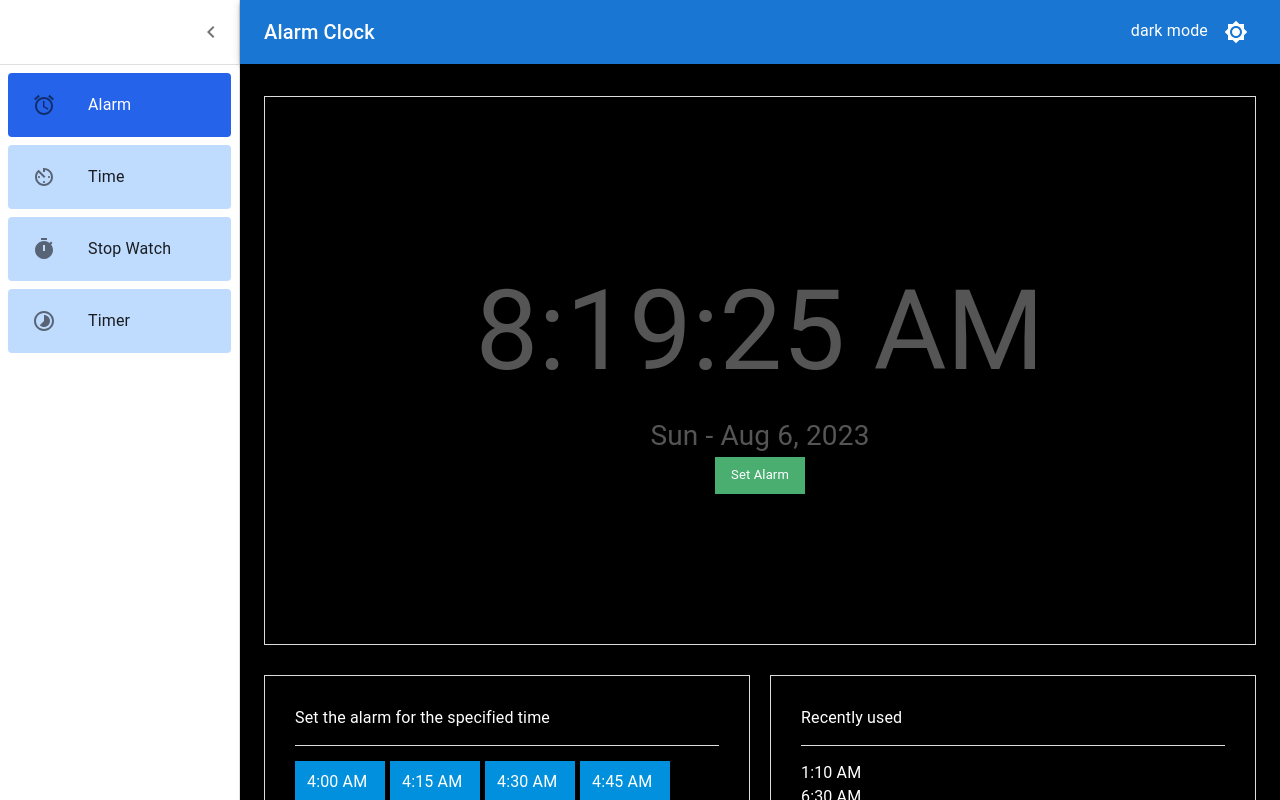
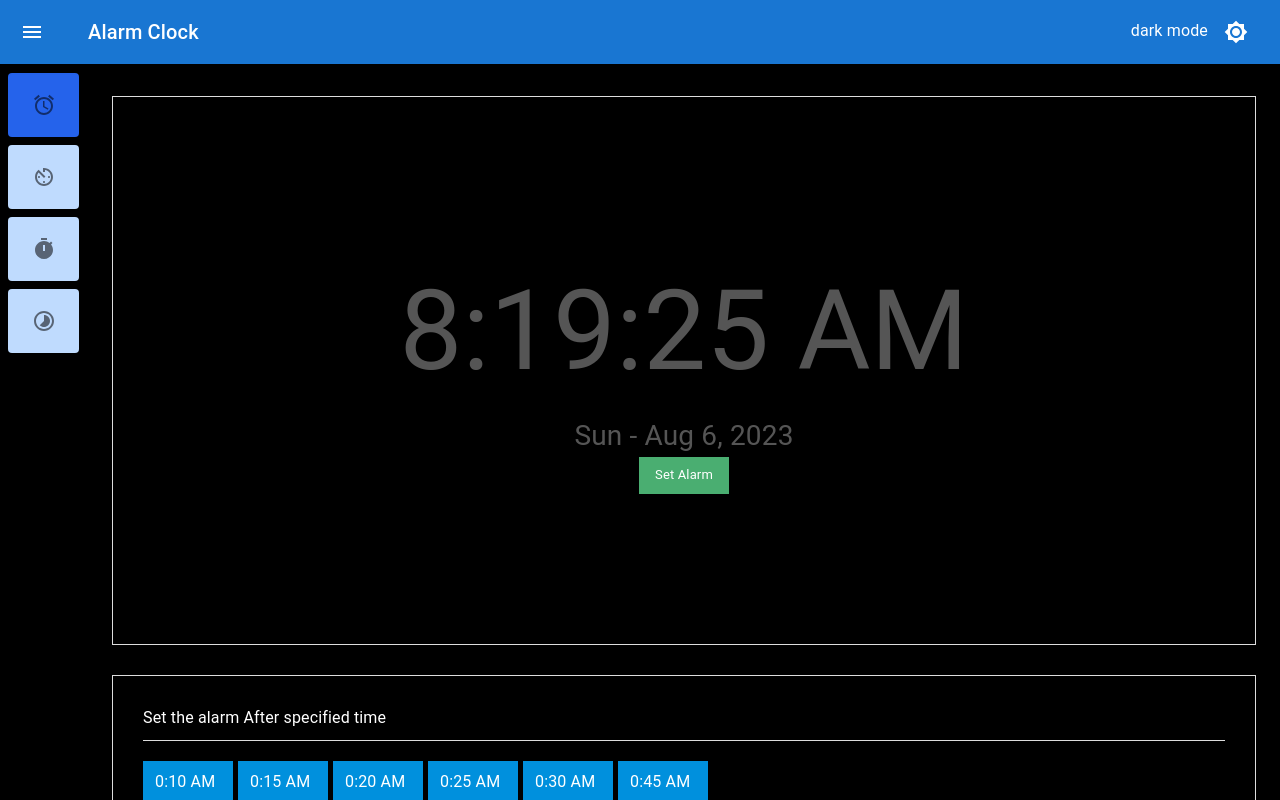
Before and after one commit to ayushivivek/alram, a Next.js app: page / in a window 1280 px wide. Built offline with nearby package versions, Linux system fonts and the light colour scheme.

Commit message:
Fix new changes

```diff
--- a/components/layout.js
+++ b/components/layout.js
@@ -51,6 +51,7 @@ const Drawer = styled(MuiDrawer, {
   "& .MuiDrawer-paper": {
     position: "relative",
     whiteSpace: "nowrap",
+    minHeight: "100vh",
     width: drawerWidth,
     transition: theme.transitions.create("width", {
       easing: theme.transitions.easing.sharp,
@@ -73,7 +74,7 @@ const Drawer = styled(MuiDrawer, {
 
 export default function Layout({ children, toggleTheme, mode }) {
   const timeZones = moment1.tz.names();
-  const [open, setOpen] = React.useState(true);
+  const [open, setOpen] = React.useState(false);
   const toggleDrawer = () => {
     setOpen(!open);
   };
@@ -85,6 +86,7 @@ export default function Layout({ children, toggleTheme, mode }) {
     localStorage.setItem("resentTime", JSON.stringify(resentTime));
   }, []);
 
+  console.log(typeof window !== "undefined" && window.innerWidth);
   return (
     <div
       className="min-h-screen flex flex-col"
--- a/pages/_app.js
+++ b/pages/_app.js
@@ -14,7 +14,7 @@ function MyApp({ Component, pageProps }) {
     setTheme(theme === themes.dark ? themes.light : themes.dark);
   };
   return (
-    <ThemeContext.Provider value={theme}>
+    <ThemeContext.Provider value={theme} className="w-full">
       <Layout toggleTheme={toggleTheme} mode={theme}>
         <Component {...pageProps} />
       </Layout>
--- a/pages/index.js
+++ b/pages/index.js
@@ -5,7 +5,7 @@ import Box from "@mui/material/Box";
 import Modal from "@mui/material/Modal";
 import MenuItem from "@mui/material/MenuItem";
 import Select from "@mui/material/Select";
-import { hour, min, tunes, quick, quickset } from "../uttils";
+import { hour, min, tunes, quick, quicksetAfter } from "../uttils";
 import InputLabel from "@mui/material/InputLabel";
 import TextField from "@mui/material/TextField";
 import { Button } from "@mui/material";
@@ -82,6 +82,12 @@ const AlarmClockPage = () => {
     localStorage.setItem("alarm", alarmTime);
     alert(`Alarm set for ${alarmTime}`);
   };
+
+  const setAlarmAftertime = (time) => {
+    const futureTime = moment().add(time, "minutes").format("h:mm A");
+    console.log(futureTime);
+    localStorage.setItem("alarm", futureTime);
+  };
   return (
     <div>
       <ReactPlayer
@@ -117,6 +123,21 @@ const AlarmClockPage = () => {
           </button>
         </div>
       )}
+      <div className="whiteTimeBoxxx">
+        <div className="panelHeadingxx">Set the alarm After specified time</div>
+        <div style={{ marginTop: "20px" }}>
+          {Object.keys(quicksetAfter).map((item, index) => (
+            <p
+              className="alermBtn"
+              style={{ cursor: "pointer" }}
+              key={index}
+              onClick={() => setAlarmAftertime(item)}
+            >
+              {quicksetAfter[item]}
+            </p>
+          ))}
+        </div>
+      </div>
 
       <div className="mainWrapper">
         <div className="whiteTimeBoxTwo">
--- a/pages/timer.js
+++ b/pages/timer.js
@@ -15,6 +15,11 @@ const TimePage = () => {
   const ll = JSON.parse(
     typeof window !== "undefined" && localStorage.getItem("resentTime")
   );
+
+  const add = JSON.parse(
+    typeof window !== "undefined" && localStorage.getItem("add")
+  );
+
   const [value, setValue] = useState("Runasstopwatch");
   const [timer, setTimer] = useState(0);
   const [isActive, setIsActive] = useState(false);
@@ -25,7 +30,6 @@ const TimePage = () => {
   const [mi, setmin] = useState("0");
   const [sec, setsec] = useState("0");
   const [open, setOpen] = useState(false);
-
   useEffect(() => {
     const timer = setInterval(() => {
       if (isActive) {
@@ -96,6 +100,7 @@ const TimePage = () => {
       setTime(moment.duration(alarmTime));
     }
     setOpen(false);
+    localStorage.setItem("add", true);
   };
 
   const handleQuick = (time) => {
@@ -105,8 +110,6 @@ const TimePage = () => {
     setOption(true);
     localStorage.setItem("resentTime", JSON.stringify([...ll, time]));
   };
-
-  console.log(ll);
   return (
     <>
       <div className="whiteTimeBox">
@@ -116,6 +119,7 @@ const TimePage = () => {
           <h2 className="timeHeading">{formatTimeCount()}</h2>
         )}
         <div>
+          {add ? (
             <button
               className="btnEdit"
               type="button"
@@ -123,6 +127,15 @@ const TimePage = () => {
             >
               Edit
             </button>
+          ) : (
+            <button
+              className="btnEdit"
+              type="button"
+              onClick={() => setOpen(true)}
+            >
+              Add
+            </button>
+          )}
           {!isActive ? (
             <button className="btnAlarm" type="button" onClick={handleStart}>
               Start
--- a/styles/globals.css
+++ b/styles/globals.css
@@ -1,12 +1,21 @@
 @import "tailwindcss/base";
 @import "tailwindcss/components";
 @import "tailwindcss/utilities";
+@import url("https://fonts.googleapis.com/css2?family=Open+Sans:wght@300;400;500;600&display=swap");
 
 body {
   background-color: #f0f0f0 !important;
-  display: flex;
+  font-family: "Open Sans", sans-serif;
 }
-
+.dark .MuiPaper-root.MuiPaper-elevation {
+  background-color: #000;
+}
+.dark header.MuiPaper-root.MuiPaper-elevation {
+  background-color: #1976d2;
+}
+.dark .MuiButtonBase-root.MuiIconButton-root {
+  color: #fff;
+}
 .whiteTimeBox {
   margin-bottom: 30px;
   box-shadow: none;
@@ -301,3 +310,20 @@ body.dark {
   padding-right: 10px;
   cursor: pointer;
 }
+
+.whiteTimeBoxxx {
+  margin-bottom: 30px;
+  box-shadow: none;
+  border-width: 0;
+  border: 1px solid transparent;
+  border-color: #ddd;
+  min-height: 150px;
+  display: flex;
+  flex-direction: column;
+  padding: 30px;
+}
+
+.panelHeadingxx {
+  padding: 0px 0px 10px 0px;
+  border-bottom: 1px solid #ddd;
+}
--- a/uttils.js
+++ b/uttils.js
@@ -244,6 +244,15 @@ const quickset = {
   "1:10 AM": "1:10 AM",
 };
 
+const quicksetAfter = {
+  1: "0:10 AM",
+  15: "0:15 AM",
+  20: "0:20 AM",
+  25: "0:25 AM",
+  30: "0:30 AM",
+  45: "0:45 AM",
+};
+
 const resentTime = [
   "00:00:10",
   "00:00:10",
@@ -255,4 +264,4 @@ const resentTime = [
   "00:00:00",
 ];
 
-export { hour, min, tunes, quick, hour2, quickset, resentTime };
+export { hour, min, tunes, quick, hour2, quickset, resentTime, quicksetAfter };
```
Lines whose indentation alone changed are shown as unchanged.
